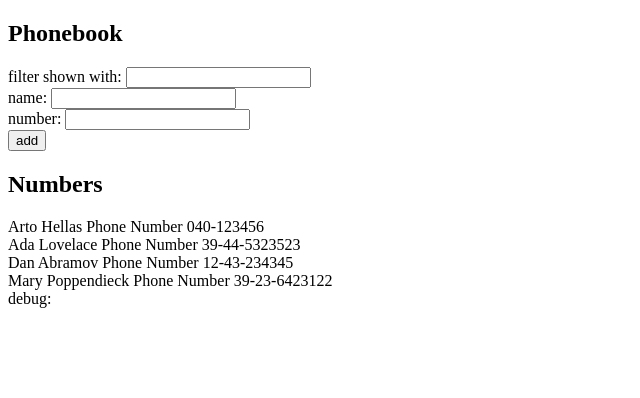
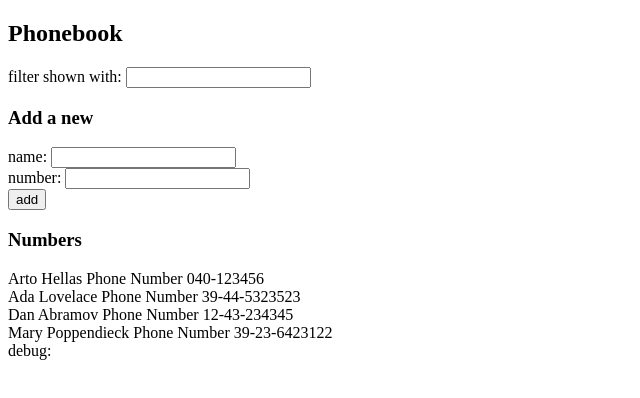
Before and after one commit to Arufiand/belajar-FullStack-JS, a React (Vite) app in the folder part1/: page / in a window 1280 px wide. Shown: the top 398 px of the page, without its empty margins (0-640 px from the left). Built offline with nearby package versions, Linux system fonts and the light colour scheme.

Commit message:
feat: refactor Exercise2 component by adding separate components for filtering, person form, and displaying persons

```diff
--- /dev/null
+++ b/part1/components/filter.component.jsx
@@ -0,0 +1,9 @@
+const FilterComponent = ({ filter = '', handleFilterChange = () => {} }) => {
+    return (
+        <div>
+            filter shown with: <input value={filter} onChange={handleFilterChange} />
+        </div>
+    )
+}
+
+export default FilterComponent
--- /dev/null
+++ b/part1/components/personform.component.jsx
@@ -0,0 +1,17 @@
+const PersonForm = ({
+    newName = '',
+    newNumber = '',
+    handleNameChange = () => {},
+    handleNumberChange = () => {},
+    addName = () => {}
+}) => {
+    return (
+        <form onSubmit={addName}>
+            <div>name: <input value={newName} onChange={handleNameChange} /></div>
+            <div>number: <input value={newNumber} onChange={handleNumberChange} /></div>
+            <div><button type="submit">add</button></div>
+        </form>
+    )
+}
+
+export default PersonForm
--- /dev/null
+++ b/part1/components/persons.component.jsx
@@ -0,0 +1,11 @@
+const Persons = ({ personsToShow = [] }) => {
+    return (
+        <>
+            {personsToShow.map(person =>
+                <div key={person.id}>{person.name} Phone Number {person.number}</div>
+            )}
+        </>
+    )
+}
+
+export default Persons
--- a/part1/src/Exercise2.jsx
+++ b/part1/src/Exercise2.jsx
@@ -1,4 +1,7 @@
 import { useState } from 'react'
+import FilterComponent from '../components/filter.component.jsx'
+import PersonForm from '../components/personform.component.jsx'
+import Persons from '../components/persons.component.jsx'
 
 const App = () => {
     const [persons, setPersons] = useState([
@@ -45,33 +48,32 @@ const App = () => {
     }
 
     const checkDuplicate = (name) => {
-        // return persons.some(person => person.name === name);
-        return persons.some(person => person.name === name && person.number === person.number);
+        // fixed: compare names only
+        return persons.some(person => person.name === name);
     }
     const personsToShow = filter.trim() === ''
         ? persons
         : persons.filter(person => person.name.toLowerCase().includes(filter.toLowerCase()))
 
-
     return (
         <div>
             <h2>Phonebook</h2>
-            <div>
-                filter shown with: <input value={filter} onChange={handleFilterChange} />
-            </div>
-            <form onSubmit={addName}>
-                <div>
-                    name: <input value={newName} onChange={handleNameChange}  />
-                </div>
-                <div>number: <input value={newNumber} onChange={handleNumberChange}/></div>
-                <div>
-                    <button type="submit">add</button>
-                </div>
-            </form>
-            <h2>Numbers</h2>
-            {personsToShow.map(person =>
-                <div key={person.id}>{person.name} Phone Number {person.number}</div>
-            )}
+
+            <FilterComponent filter={filter} handleFilterChange={handleFilterChange} />
+
+            <h3>Add a new</h3>
+
+            <PersonForm
+                newName={newName}
+                newNumber={newNumber}
+                handleNameChange={handleNameChange}
+                handleNumberChange={handleNumberChange}
+                addName={addName}
+            />
+
+            <h3>Numbers</h3>
+
+            <Persons personsToShow={personsToShow} />
 
             <div>debug: {newName}</div>
         </div>
```
